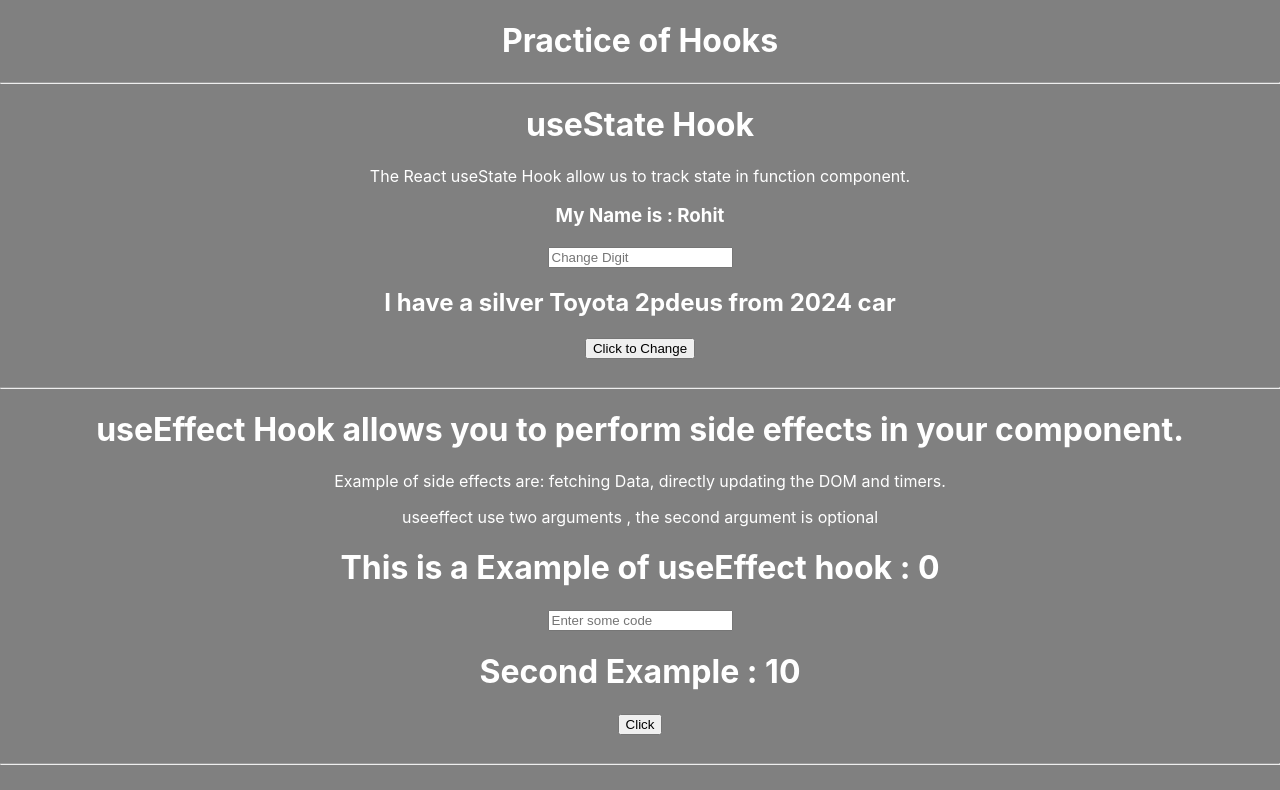
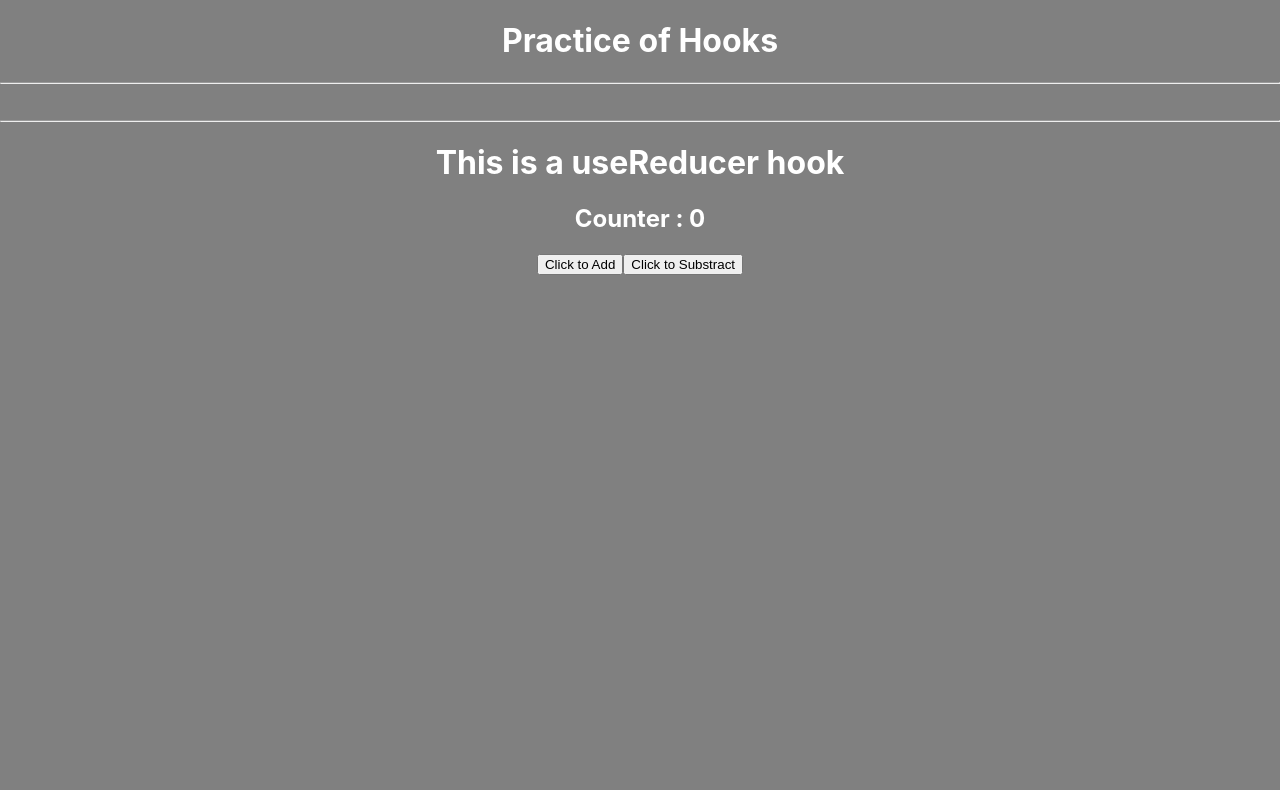
Before and after one commit to rohitprocode/React_Hooks_Practice, a React (Create React App) app: page / in a window 1280 px wide. Shown: the top 790 px of the page. Built offline with nearby package versions, Linux system fonts and the light colour scheme.

Commit message:
useReducer

```diff
--- a/src/App.js
+++ b/src/App.js
@@ -4,6 +4,7 @@ import UseStateHook from './Components/UseStateHook';
 import UseEffectHook from './Components/UseEffectHook';
 import UseRefhook from './Components/UseRefhook';
 import Component1 from './Components/Component1';
+import UseReducerHook from './Components/UseReducerHook';
 
 const FirstName = createContext()
 const LastName = createContext()
@@ -14,7 +15,7 @@ function App() {
     <div className="App">
       <h1>Practice of Hooks</h1>
       <hr />
-      <UseStateHook/>
+      {/* <UseStateHook/>
       <br />
       <hr />
       <UseEffectHook/>
@@ -27,7 +28,10 @@ function App() {
       <Component1/>
       </Age.Provider>
       </LastName.Provider>
-      </FirstName.Provider>
+      </FirstName.Provider> */}
+      <br />
+      <hr />
+      <UseReducerHook/>
     </div>
   );
 }
--- /dev/null
+++ b/src/Components/UseReducerHook.jsx
@@ -0,0 +1,45 @@
+import React, { useReducer, useState } from 'react'
+
+
+
+
+const initialState = 0;
+const reducer = (state,action)=>{
+    console.log(state,action)
+    if(action.type === "Add"){
+        return state + 1;
+    } else if(action.type === "Substract"){
+        return state - 1;
+    }
+    return state
+}
+
+function UseReducerHook() {
+    // const [Count , setCount] = useState(0)
+
+    // const actionFunctionAdd = () =>{
+    //     setCount(Count + 1)
+    // }
+
+    // const actionFunctionLess = () =>{
+    //     setCount(Count - 1)
+    // }
+
+    const [state,dispatch] = useReducer(reducer,initialState)
+
+  return (
+    <div>
+      <h1>This is a useReducer hook</h1>
+      <p></p>
+      {/* <h2>Counter : {Count}</h2>
+      <button onClick={()=>actionFunctionAdd()}>Click to Add</button><br />
+      <button onClick={()=>actionFunctionLess()}>Click to Substract</button> */}
+
+      <h2>Counter : {state}</h2>
+      <button onClick={()=>dispatch({type : "Add"})}>Click to Add</button>
+      <button onClick={()=>dispatch({type : "Substract"})}>Click to Substract</button>
+    </div>
+  )
+}
+
+export default UseReducerHook
--- a/src/Components/UseRefhook.jsx
+++ b/src/Components/UseRefhook.jsx
@@ -13,7 +13,7 @@ function UseRefhook() {
 
     const Counter = () =>{
         setCount(Count + 5)
-        console.log("State Updated")
+        console.log(` State Updated Count: ${Count} `)
     }
   return (
     <div>
```
